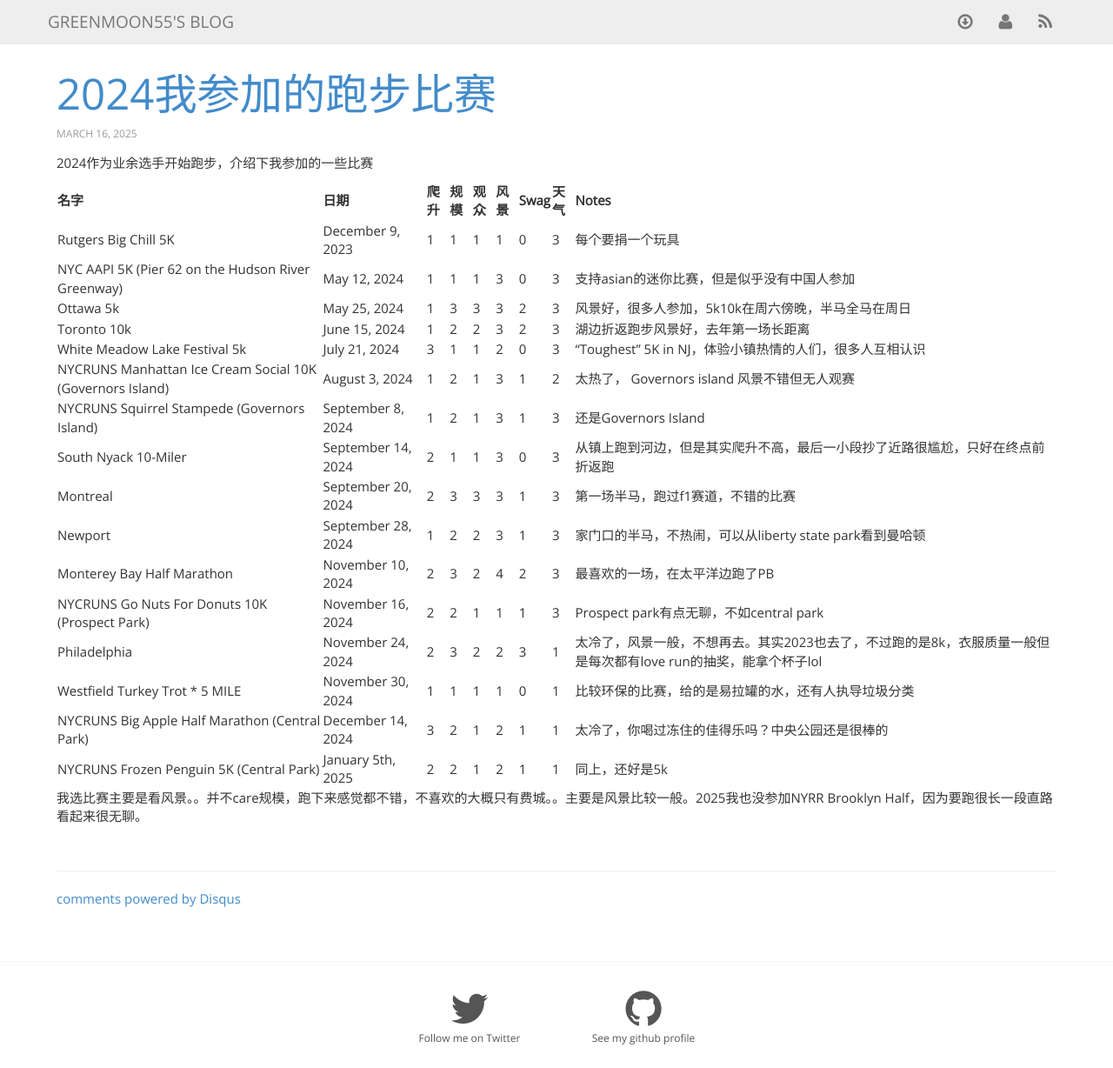
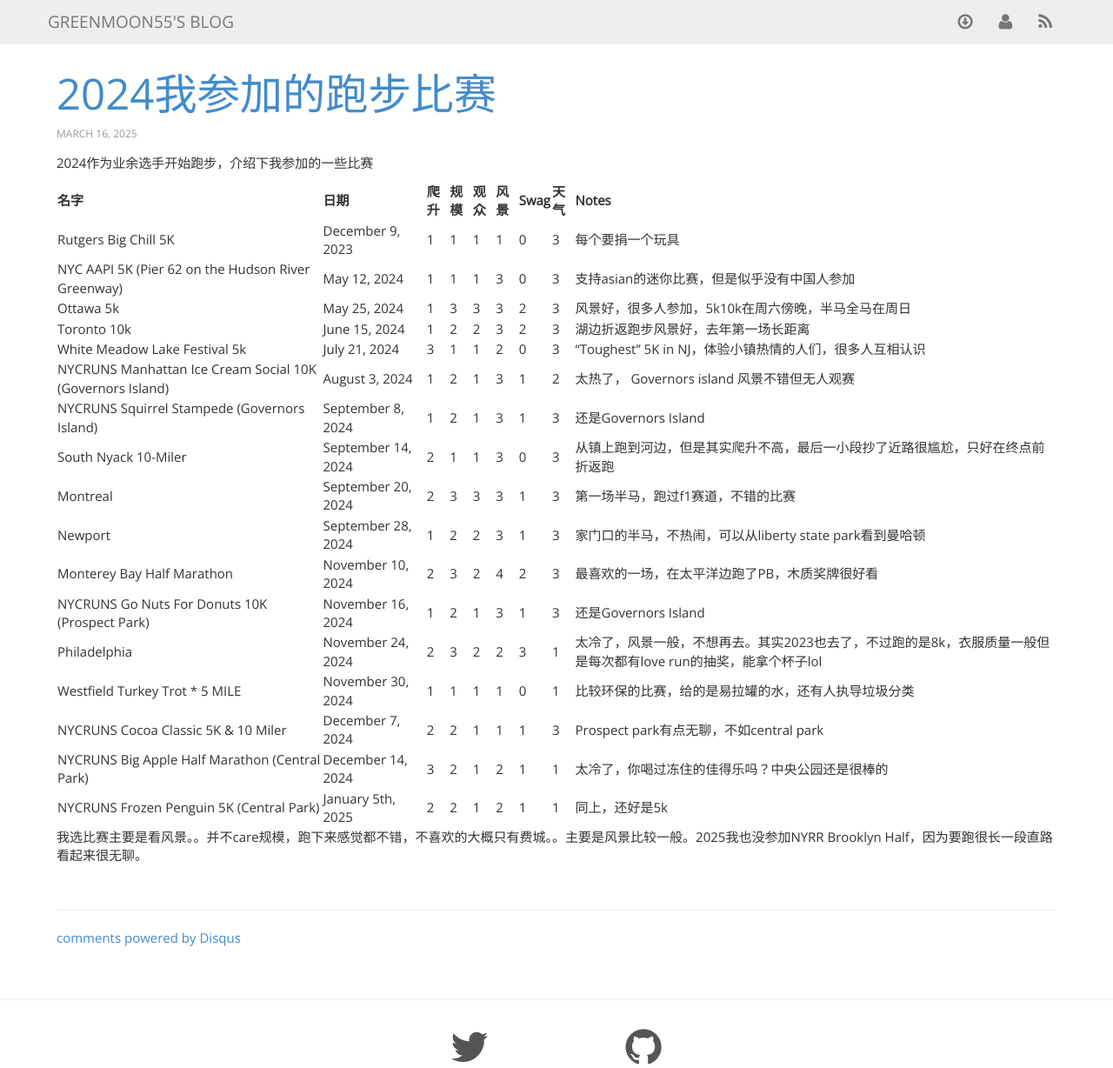
Before and after one commit to greenmoon55/greenmoon55.github.io, a Jekyll site: the page built from _posts/2025-03-16-2024-running-races.markdown, in a window 1280 px wide and 1377 px high, cut to the strip 0-1228 px from the top of the window. Shown: the whole strip at 87% size. Built offline with Jekyll 4.4.1, drawn with Linux system fonts in a browser that asks for light colours; nearby versions of some CDN libraries; comment, search, counter and statistics services are not loaded.

Commit message:
Update 2025-03-16-2024-running-races.markdown

```diff
--- a/_posts/2025-03-16-2024-running-races.markdown
+++ b/_posts/2025-03-16-2024-running-races.markdown
@@ -18,10 +18,11 @@
 | South Nyack 10-Miler | September 14, 2024 | 2 | 1 | 1 | 3 | 0 | 3 | 从镇上跑到河边，但是其实爬升不高，最后一小段抄了近路很尴尬，只好在终点前折返跑 |
 | Montreal | September 20, 2024 | 2 | 3 | 3 | 3 | 1 | 3 | 第一场半马，跑过f1赛道，不错的比赛 |
 | Newport | September 28, 2024 | 1 | 2 | 2 | 3 | 1 | 3 | 家门口的半马，不热闹，可以从liberty state park看到曼哈顿 |
-| Monterey Bay Half Marathon | November 10, 2024 | 2 | 3 | 2 | 4 | 2 | 3 | 最喜欢的一场，在太平洋边跑了PB |
-| NYCRUNS Go Nuts For Donuts 10K (Prospect Park) | November 16, 2024 | 2 | 2 | 1 | 1 | 1 | 3 | Prospect park有点无聊，不如central park |
+| Monterey Bay Half Marathon | November 10, 2024 | 2 | 3 | 2 | 4 | 2 | 3 | 最喜欢的一场，在太平洋边跑了PB，木质奖牌很好看 |
+| NYCRUNS Go Nuts For Donuts 10K (Prospect Park) | November 16, 2024 | 1 | 2 | 1 | 3 | 1 | 3 | 还是Governors Island |
 | Philadelphia | November 24, 2024 | 2 | 3 | 2 | 2 | 3 | 1 | 太冷了，风景一般，不想再去。其实2023也去了，不过跑的是8k，衣服质量一般但是每次都有love run的抽奖，能拿个杯子lol |
 | Westfield Turkey Trot * 5 MILE | November 30, 2024 | 1 | 1 | 1 | 1 | 0 | 1 | 比较环保的比赛，给的是易拉罐的水，还有人执导垃圾分类 |
+| NYCRUNS Cocoa Classic 5K & 10 Miler | December 7, 2024 | 2 | 2 | 1 | 1 | 1 | 3 | Prospect park有点无聊，不如central park |
 | NYCRUNS Big Apple Half Marathon (Central Park) | December 14, 2024 | 3 | 2 | 1 | 2 | 1 | 1 | 太冷了，你喝过冻住的佳得乐吗？中央公园还是很棒的 |
 | NYCRUNS Frozen Penguin 5K (Central Park) | January 5th, 2025 | 2 | 2 | 1 | 2 | 1 | 1 | 同上，还好是5k |
 
```
